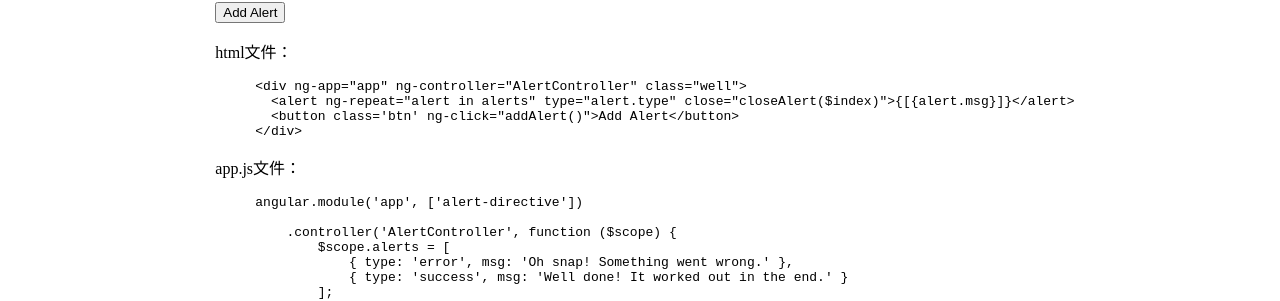
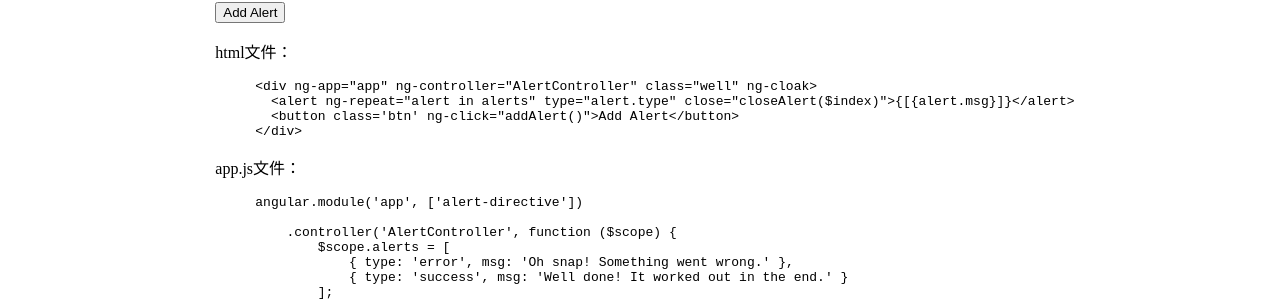
Before and after one commit to xuyuanme/xuyuanme.github.io, a Jekyll site: the page built from _posts/2014-02-16-angularjs-transclusion.md, in a window 1280 px wide. Shown: the part 368-669 px from the top of the page. Built offline with Jekyll 4.4.1, drawn with Linux system fonts in a browser that asks for light colours; Markdown is read by kramdown in place of the engine named in the settings; comment, search, counter and statistics services are not loaded.

Commit message:
use ng-cloak

```diff
--- a/_posts/2014-02-16-angularjs-transclusion.md
+++ b/_posts/2014-02-16-angularjs-transclusion.md
@@ -11,14 +11,14 @@ extra_js:
 ---
 
 示例：
-<div ng-app="app" ng-controller="AlertController" class="well">
+<div ng-app="app" ng-controller="AlertController" class="well" ng-cloak>
   <alert ng-repeat="alert in alerts" type="alert.type" close="closeAlert($index)">{[{alert.msg}]}</alert>
   <button class='btn' ng-click="addAlert()">Add Alert</button>
 </div>
 
 html文件：
 {% highlight html %}
-<div ng-app="app" ng-controller="AlertController" class="well">
+<div ng-app="app" ng-controller="AlertController" class="well" ng-cloak>
   <alert ng-repeat="alert in alerts" type="alert.type" close="closeAlert($index)">{[{alert.msg}]}</alert>
   <button class='btn' ng-click="addAlert()">Add Alert</button>
 </div>
```
